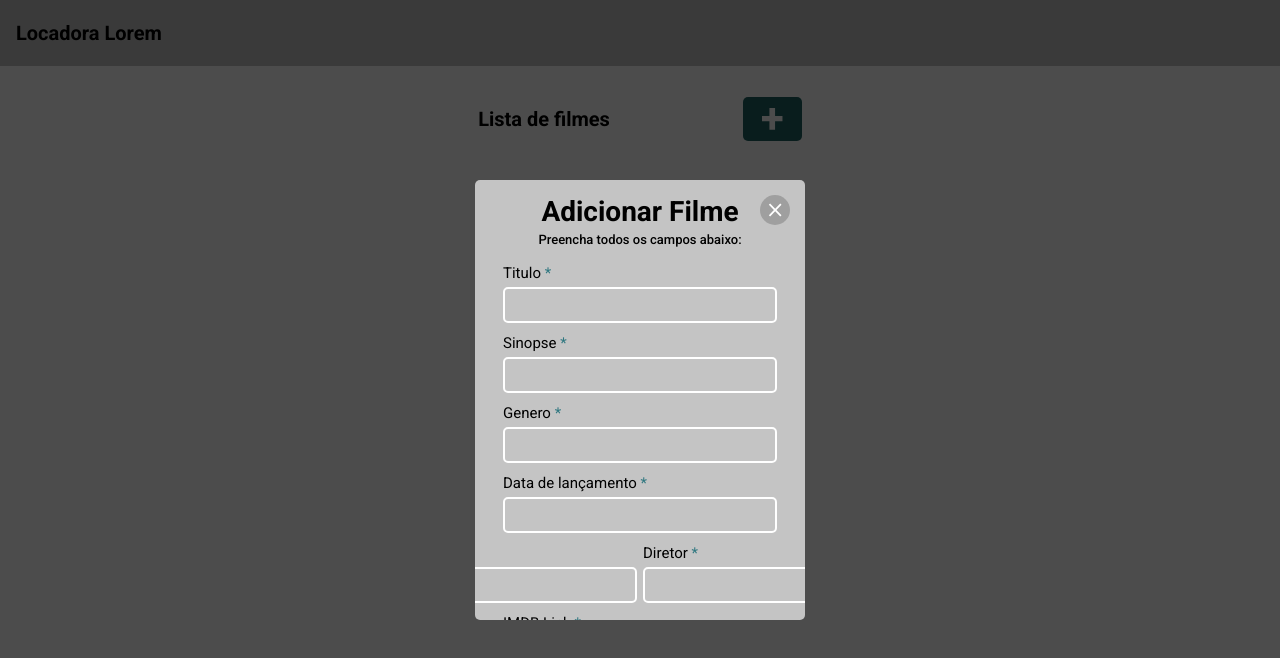
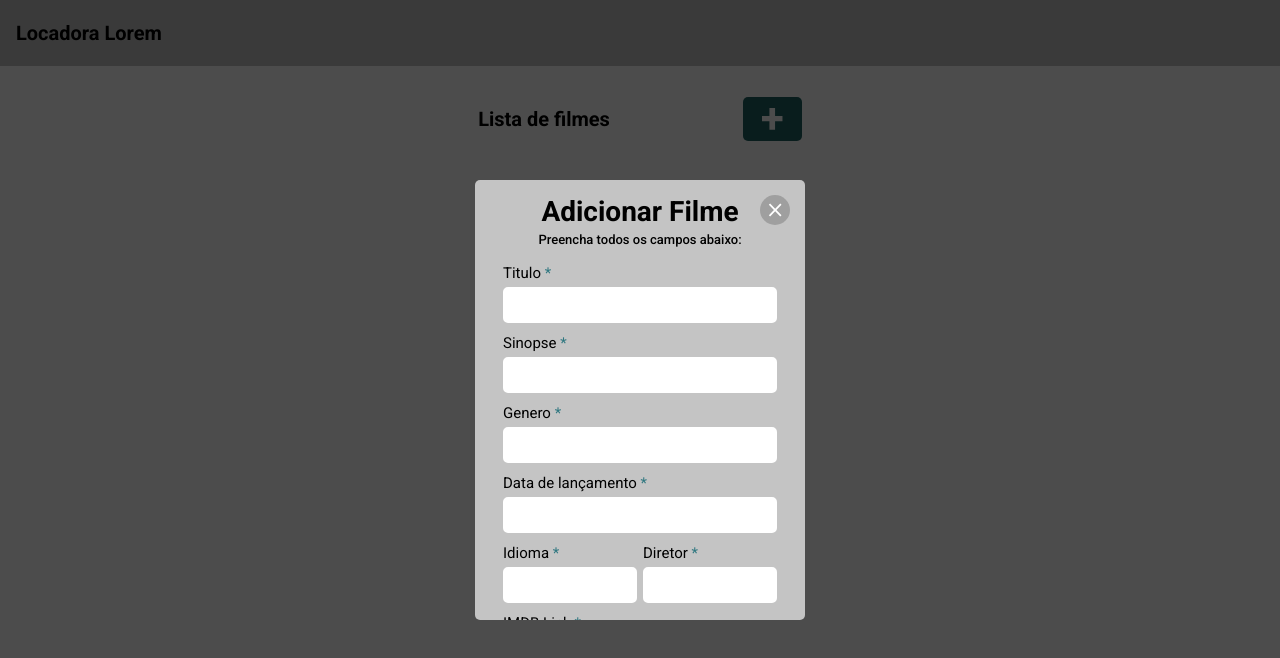
Before and after one commit to jpsant/selecao-krs, a React (Create React App) app: page / in a window 1280 px wide. Both pictures are taken after a click on the button 772 px from the left and 119 px from the top of the page. Shown: the top 658 px of the page. Built offline with nearby package versions, Linux system fonts and the light colour scheme.

Commit message:
removing useless atoms components and refactoring some of the atoms components names

```diff
--- a/src/components/ui/atoms/ConfirmButton/index.js
+++ /dev/null
@@ -1,6 +0,0 @@
-import React from "react";
-import './styles.scss';
-
-export default function ConfirmButton({ text, fnc }) {
-  return <button className="confirmButton" onClick={fnc}>{text}</button>;
-}
--- a/src/components/ui/atoms/Input/index.js
+++ b/src/components/ui/atoms/TextInput/index.js
@@ -1,9 +1,11 @@
 import React from "react";
 import "./styles.scss";
 
-export default function Input({ name, fnc }) {
+export default function TextInput({ name, fnc, width, required }) {
   return (
     <input
+      required={required}
+      style={{ width: width ? width : "" }}
       className="textInput"
       type="text"
       name={name}
--- a/src/components/ui/atoms/Input/styles.scss
+++ b/src/components/ui/atoms/TextInput/styles.scss
@@ -2,7 +2,7 @@
   width: 260px;
   height: 30px;
   padding-left: 8px;
-  background: #C4C4C4;
+  background: #fff;
   border-radius: 5px;
   border: none;
   border: 2px solid #fff;
--- a/src/components/ui/molecules/InputGroup/styles.scss
+++ /dev/null
@@ -1,4 +0,0 @@
-.inputGroup {
-  display: flex;
-  flex-direction: column;
-}
--- a/src/components/ui/molecules/TextInputGroup/index.js
+++ b/src/components/ui/molecules/TextInputGroup/index.js
@@ -2,7 +2,7 @@ import React from 'react';
 import './styles.scss'
 
 import Label from '../../atoms/Label';
-import Input from '../../atoms/Input';
+import Input from '../../atoms/TextInput';
 
 export default function InputGroup({name, fnc, width, required}) {
   return (
```
Also changed, not shown: src/components/ui/atoms/ConfirmButton/styles.scss (deleted, +0 -10 lines), src/components/ui/molecules/InputGroup/index.js (deleted, +0 -14 lines).
